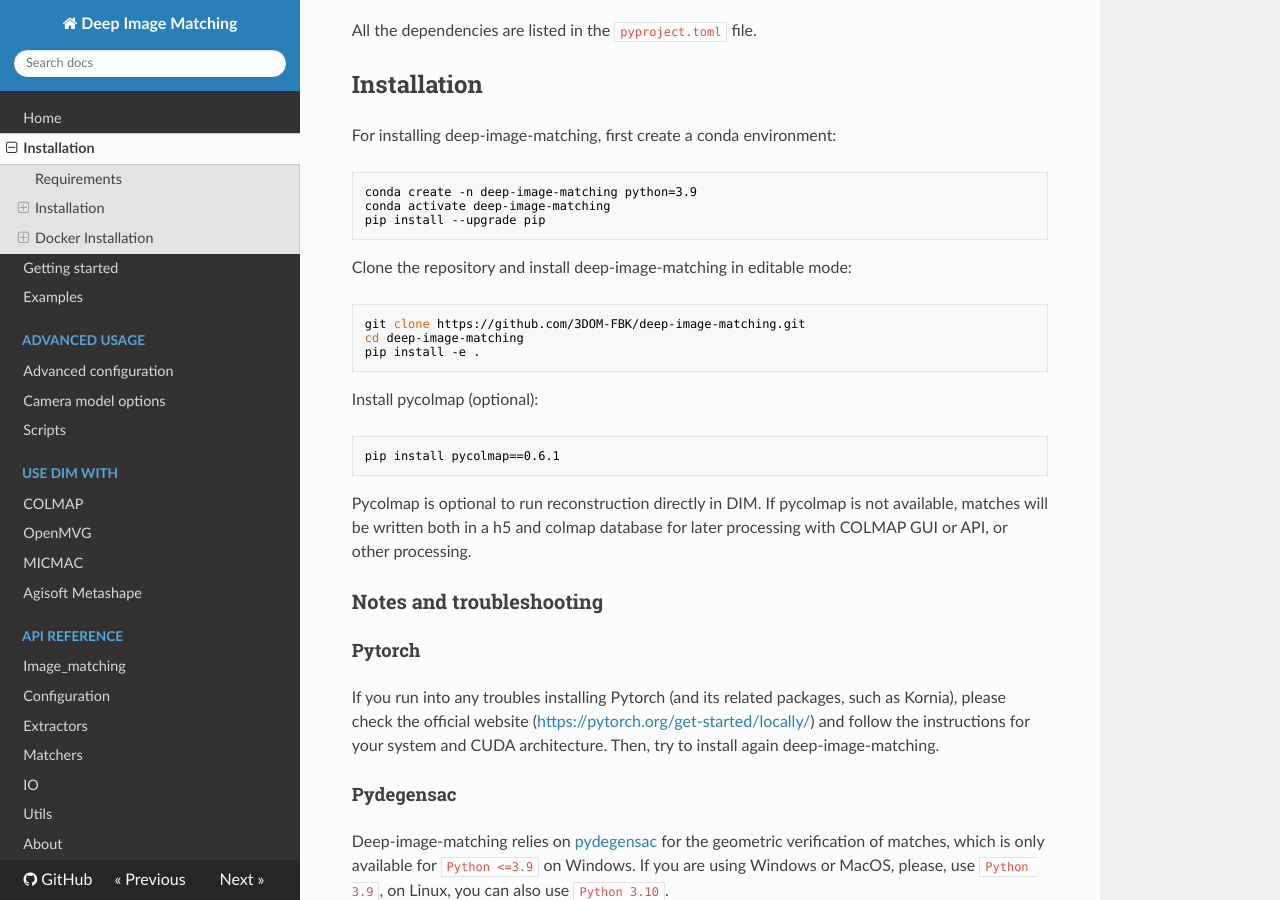
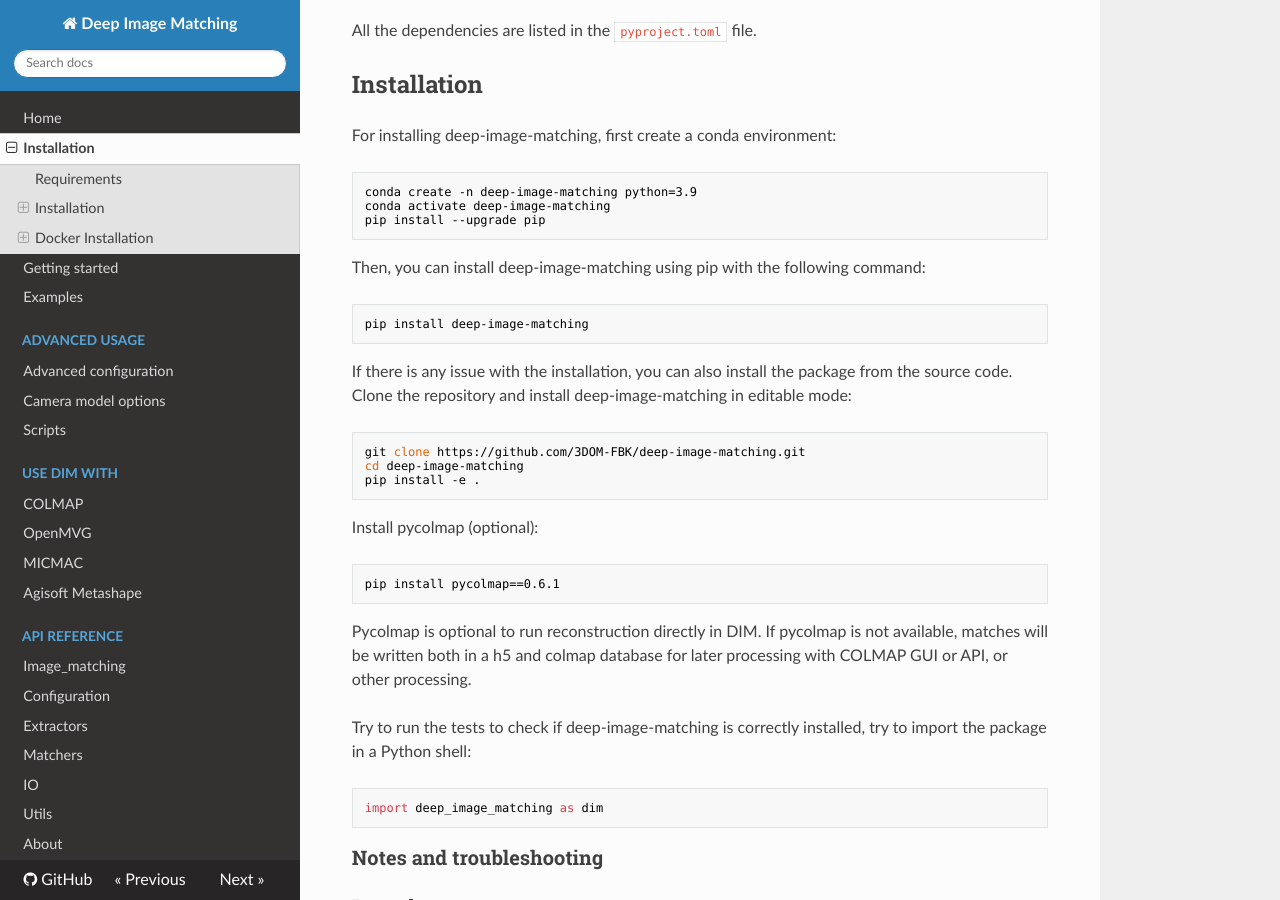
Before and after one commit to 3DOM-FBK/deep-image-matching, an MkDocs documentation site: the page built from docs/installation.md, in a window 1280 px wide and 900 px high, scrolled down 320 px. Built offline with MkDocs 1.6.1, drawn with Linux system fonts in a browser that asks for light colours; nearby versions of some CDN libraries.

````diff
--- a/docs/installation.md
+++ b/docs/installation.md
@@ -17,6 +17,13 @@
 pip install --upgrade pip
 ```
 
+Then, you can install deep-image-matching using pip with the following command:
+
+```bash
+pip install deep-image-matching
+```
+
+If there is any issue with the installation, you can also install the package from the source code.
 Clone the repository and install deep-image-matching in editable mode:
 
 ```bash
@@ -31,6 +38,12 @@
 pip install pycolmap==0.6.1
 ```
 Pycolmap is optional to run reconstruction directly in DIM. If pycolmap is not available, matches will be written both in a h5 and colmap database for later processing with COLMAP GUI or API, or other processing.
+
+Try to run the tests to check if deep-image-matching is correctly installed, try to import the package in a Python shell:
+
+```python
+import deep_image_matching as dim
+```
 
 
 ### Notes and troubleshooting
````
Also changed, not shown: README.md (+16 -3 lines), src/deep_image_matching/__init__.py (+3 -18 lines).
